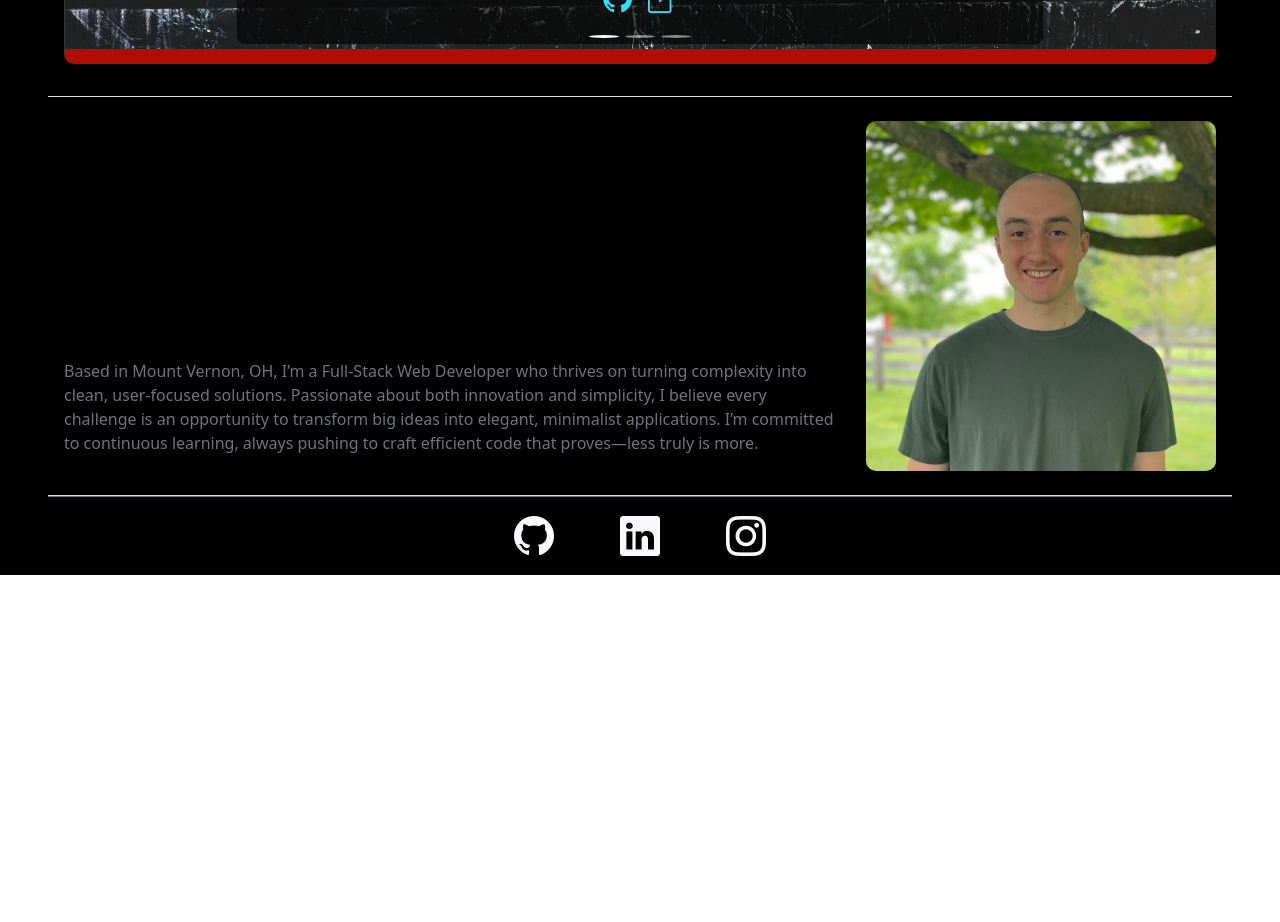
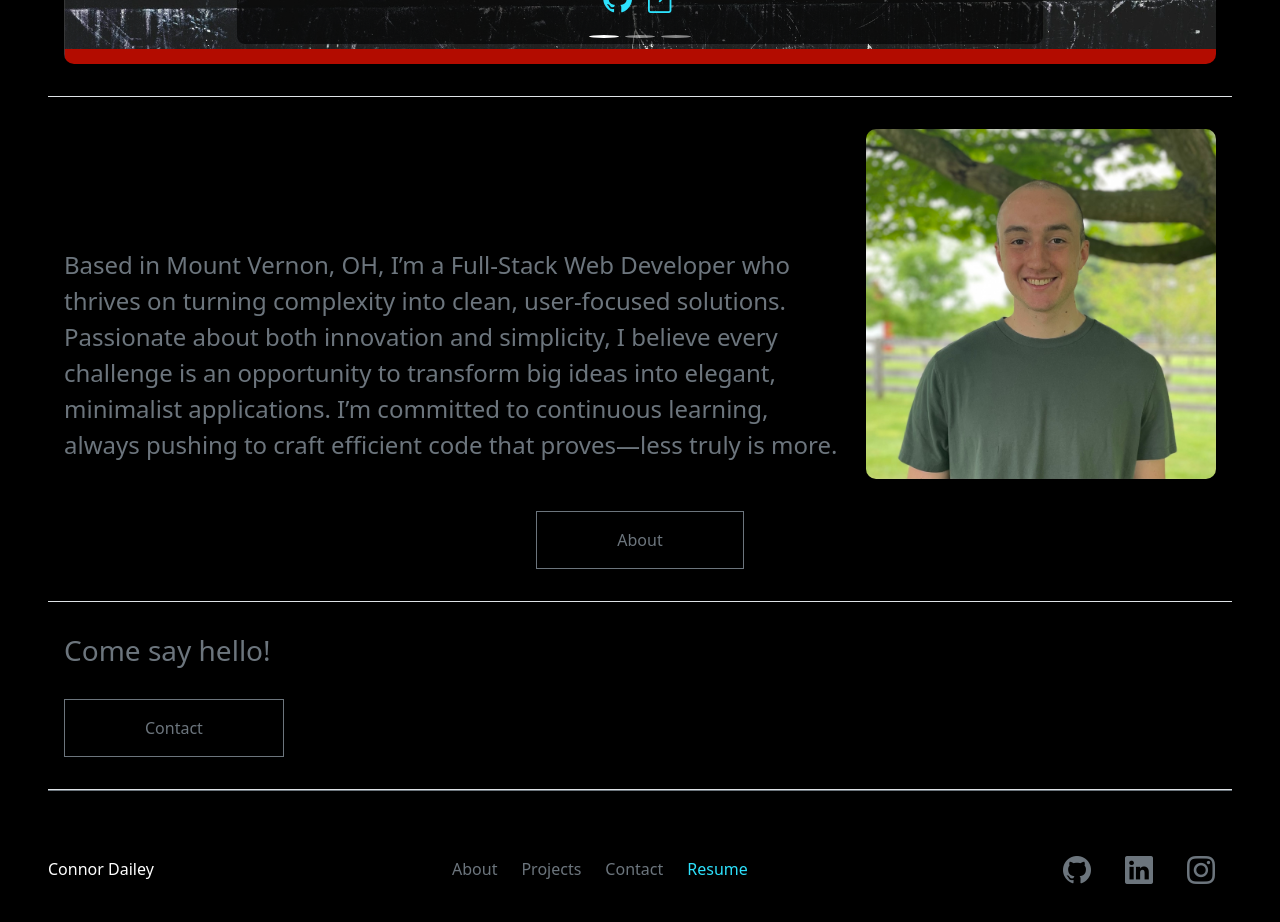
Before and after one commit to Connorldailey/React-Portfolio, a React (Vite) app in the folder client/: page / in a window 1280 px wide. Shown: the part 1060-1982 px from the top of the page. Before the commit the page ends 1635 px from the top, so only its background shows below. Built offline with nearby package versions, Linux system fonts and the light colour scheme.

Commit message:
Update page footer and homepage content

```diff
--- a/client/src/components/Footer.tsx
+++ b/client/src/components/Footer.tsx
@@ -1,26 +1,83 @@
 import React from 'react';
+import { NavLink } from 'react-router-dom';
+import { useEffect } from 'react';
+import { useLocation } from 'react-router-dom';
+
+const socialLinks = [
+    { label: 'GitHub', icon: 'bi-github', url: 'https://github.com/connorldailey' },
+    { label: 'LinkedIn', icon: 'bi-linkedin', url: 'https://www.linkedin.com/in/connor-dailey-7a129b2b2/' },
+    { label: 'Instagram', icon: 'bi-instagram', url: 'https://www.instagram.com/connorldailey' },
+];
+
+interface NavLinkItem {
+    label: string;
+    path: string;
+}
+
+const navLinks: NavLinkItem[] = [
+    { label: 'About', path: '/about' },
+    { label: 'Projects', path: '/projects' },
+    { label: 'Contact', path: '/contact' },
+];
 
 const Footer: React.FC = () => {
-    // Array of social links
-    const socialLinks = [
-        { label: 'GitHub', icon: 'bi-github', url: 'https://github.com/connorldailey' },
-        { label: 'LinkedIn', icon: 'bi-linkedin', url: 'https://www.linkedin.com/in/connor-dailey-7a129b2b2/' },
-        { label: 'Instagram', icon: 'bi-instagram', url: 'https://www.instagram.com/connorldailey' },
-    ];
+    const { pathname } = useLocation();
+
+    useEffect(() => {
+        window.scrollTo(0, 0);
+    }, [pathname]);
 
     return (
-        <footer className="custom-footer">
-            <div className="container-fluid">
-                <div className="d-flex justify-content-center">
-                    {/* Map over social links */}
+
+        <footer className="custom-footer py-lg-5">
+            <div className='d-flex flex-column flex-lg-row justify-content-lg-between align-items-center'>
+                <div className='d-lg-flex align-items-center mt-3 mb-5 mt-lg-0 mb-lg-0'>
+                    <NavLink
+                        to="/"
+                        className={({ isActive }) =>
+                            `navbar-brand ${isActive ? 'active-brand' : 'inactive-brand'}`
+                        }
+                    >
+                        Connor Dailey
+                    </NavLink>
+                </div>
+
+                <ul className="d-flex flex-column flex-lg-row align-items-center p-0 mb-5 mb-lg-0">
+                    {navLinks.map(({ label, path }, index) => (
+                        <li
+                            key={index}
+                            className={`nav-item ${index === navLinks.length ? '' : 'pb-3 pb-lg-0'}`}
+                        >
+                            <NavLink
+                                to={path}
+                                className={({ isActive }) =>
+                                    `nav-link me-lg-4 ${isActive ? 'active' : 'inactive'}`
+                                }
+                            >
+                                {label}
+                            </NavLink>
+                        </li>
+                    ))}
+                    <li className='nav-link'>
+                        <a
+                            className='resume-link'
+                            href="/ConnorDailey-Resume(MASTER).pdf"
+                            download="ConnorDailey_Resume"
+                        >
+                            Resume
+                        </a>
+                    </li>
+                </ul>
+
+                <div className="mb-3 mb-lg-0">
                     {socialLinks.map(({ label, icon, url }, index) => (
                         <button
                             key={index}
-                            className="btn btn-lg mx-3 footer-button"
+                            className="btn btn-lg footer-button"
                             onClick={() => window.open(url, '_blank')}
                             aria-label={`${label} Profile`}
                         >
-                            <i className={`${icon} fs-1 text-light`}></i>
+                            <i className={`${icon} fs-3`}></i>
                         </button>
                     ))}
                 </div>
--- a/client/src/index.css
+++ b/client/src/index.css
@@ -10,6 +10,7 @@
 *::after {
   box-sizing: border-box;
   position: relative;
+  list-style-type: none;
 }
 
 html, body {
@@ -35,7 +36,7 @@ h1 {
 */
 
 .custom-header {
-  background: rgba(0, 0, 0, 0.95);
+  background: rgba(0, 0, 0, 0.85);
   border-bottom: 1px solid var(--text-gray);
 }
 
@@ -115,35 +116,18 @@ h1 {
 */
 
 .custom-footer {
-  background: rgba(0, 0, 0, 0.95);
   border-top: 1px solid var(--text-gray);
 }
 
 .footer-button {
-  transition: transform 0.3s ease;
+  color: var(--text-gray);
+  transition: transform 0.3s ease,  color 0.3s ease-in-out;
 }
 
 .footer-button:hover {
+  color: white;
+  transform: scale(1.1);
   animation: shake 0.5s ease-in-out forwards;
-}
-
-.footer-icon:hover {
-  color: var(--text-yellow);
-}
-
-@keyframes shake {
-  0%, 100% {
-    transform: scale(1.1) translateX(0);
-  }
-  25% {
-    transform: scale(1.1) translateX(-3px);
-  }
-  50% {
-    transform: scale(1.1) translateX(3px);
-  }
-  75% {
-    transform: scale(1.1) translateX(-3px);
-  }
 }
 
 /*
@@ -367,16 +351,19 @@ h1 {
 */
 
 .about-section {
+  padding: 2rem 1rem;
+  margin: 0 auto;
+}
+
+.about-content {
   display: flex;
   flex-direction: column;
   align-items: center;
-  gap: 1.5rem;
-  padding: 1.5rem 1rem;
-  margin: 0 auto;
+  gap: 1rem;
 }
 
 .text-content {
-  text-align: center;
+  text-align: start;
 }
 
 .image-content {
@@ -385,21 +372,29 @@ h1 {
 }
 
 .portfolio-image {
-  max-width: 250px;
+  max-width: 300px;
   width: 100%;
   border-radius: 10px;
 }
 
-@media (min-width: 768px) {
-  .about-section {
+.about-button {
+  display: flex;
+  justify-content: start;
+  margin-top: 2rem;
+}
+
+@media screen and (min-width: 768px) {
+  .about-content {
     flex-direction: row;
     align-items: flex-end;
     justify-content: space-between;
+    gap: 1.5rem;
   }
 
   .text-content {
     flex: 1;
     text-align: left;
+    font-size: 120%;
   }
 
   .image-content {
@@ -408,6 +403,47 @@ h1 {
   .portfolio-image {
     max-width: 350px;
   }
+  .about-button {
+    justify-content: center;
+  }
+}
+
+@media screen and (min-width: 1200px) {
+  .text-content {
+    font-size: 150%;
+  }
+}
+
+/*
+  ----------------------------------
+  STYLES FOR THE HOMEPAGE (CONTACT SECTION)
+  ----------------------------------
+*/
+
+.contact-section {
+  padding: 2rem 1rem;
+  margin: 0 auto;
+  color: var(--text-gray);
+}
+
+.contact-button {
+  display: flex;
+  justify-content: start;
+  margin-top: 2rem;
+}
+
+.homepage-link {
+  color: var(--text-gray);
+  border: 1px solid var(--text-gray);
+  padding: 1rem 5rem;
+  margin: 0;
+  text-decoration: none;
+  transition: background-color 0.3s ease-in-out, color 0.3s ease-in-out;
+}
+
+.homepage-link:hover {
+  background-color: white;
+  color: black;
 }
 
 /*
@@ -536,11 +572,6 @@ input:focus, textarea:focus {
   border-radius: 4px;
 }
 
-/* Utility for text-light */
-.text-light {
-  color: #f8f9fa !important;
-}
-
 /* Skills Card */
 
 .skills-card {
--- a/client/src/pages/HomePage.tsx
+++ b/client/src/pages/HomePage.tsx
@@ -2,6 +2,7 @@ import React, { useState, useEffect } from 'react';
 import ProjectCarousel from "../components/ProjectCarousel";
 import projectList from "../assets/projectList";
 import portfolioImg from '../assets/images/portfolioImage.jpeg';
+import { Link } from 'react-router-dom';
 
 const specializations = [
     'web applications',
@@ -54,12 +55,15 @@ const HomePage: React.FC = () => {
                     </div>
                 </div>
             </section>
+
             {/* Projects Section */}
             <section className='project-carousel-section border-bottom'>
                 {/* Map over the projects array to render each project */}
                 <ProjectCarousel projects={projectList} />
             </section>
+
             <section className="about-section border-bottom">
+                <div className='about-content'>
                     <div className="text-content">
                         <p className="text-gray">
                             Based in Mount Vernon, OH, I’m a Full-Stack Web Developer who thrives on
@@ -77,6 +81,29 @@ const HomePage: React.FC = () => {
                             alt="Portfolio Image"
                         />
                     </div>
+                </div>
+
+                <div className='about-button'>
+                    <Link
+                        to='/about'
+                        className='homepage-link'
+                    >
+                        About
+                    </Link>
+                </div>
+            </section>
+
+            {/* Contact Section */}
+            <section className='contact-section border-bottom'>
+                <h3 className=''>Come say hello!</h3>
+                <div className='contact-button'>
+                    <Link
+                        to='/contact'
+                        className='homepage-link'
+                    >
+                        Contact
+                    </Link>
+                </div>
             </section>
         </>
     );
```
Lines whose indentation alone changed are shown as unchanged.
